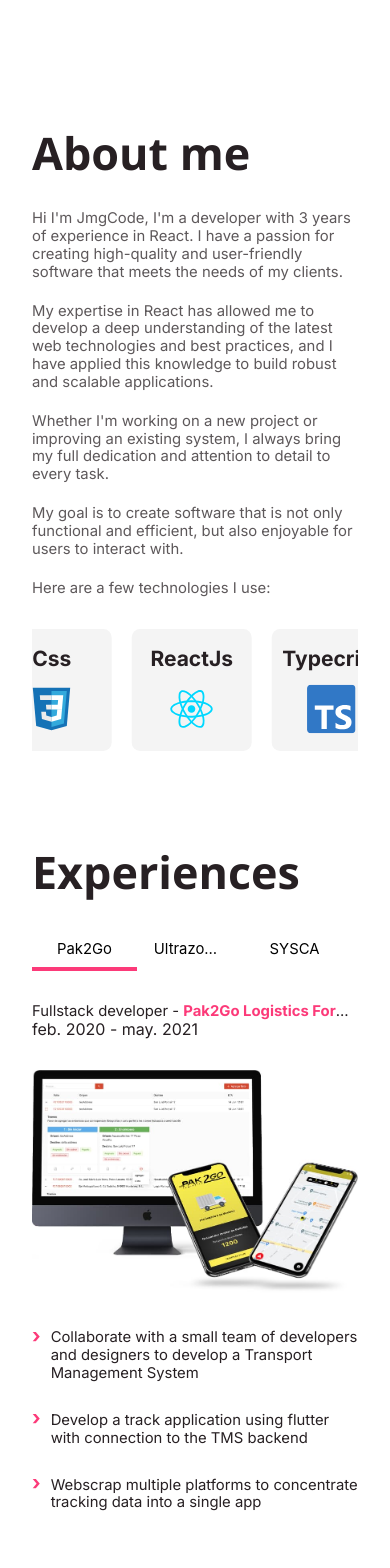
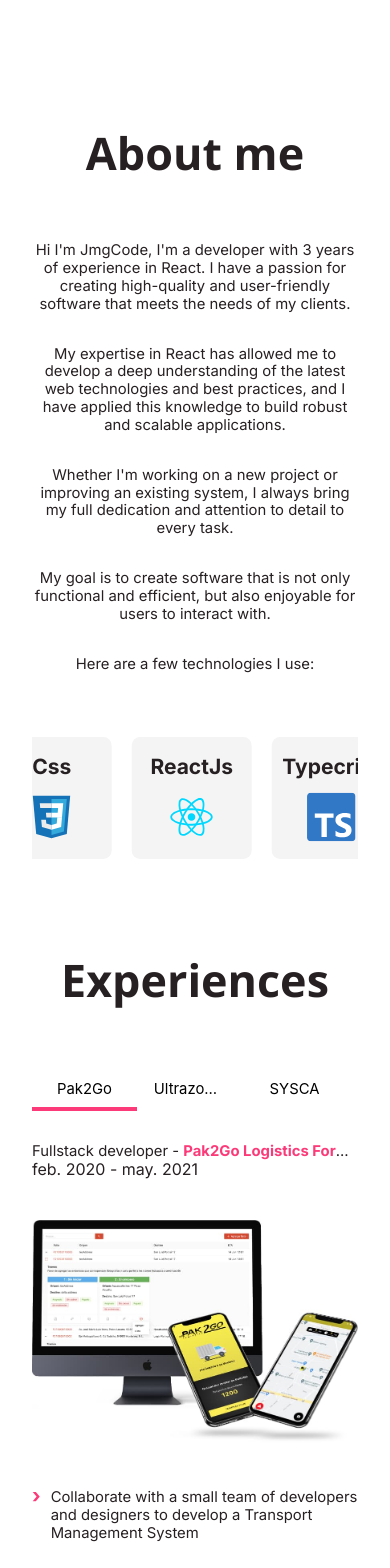
Before and after one commit to JMGCode/portfolio, a Next.js app: page / in a window 390 px wide. Shown: the part 780-2348 px from the top of the page. Built offline with nearby package versions, Linux system fonts and the light colour scheme.

Commit message:
feat: change layout alignment to center all sections

```diff
--- a/app/home/about/about.module.scss
+++ b/app/home/about/about.module.scss
@@ -13,20 +13,23 @@
   margin: 0 auto;
   display: flex;
   flex-direction: column;
-  gap: 32px;
-  margin-bottom: 32px;
+  gap: 64px;
+  // gap: 32px;
+  margin-bottom: 64px;
 }
 
 .message {
   display: flex;
   flex-direction: column;
-  gap: 21px;
-  max-width: 750px;
+  gap: 32px;
+  max-width: 800px;
+  text-align: center;
+  margin: 0 auto;
 }
 
-.message p {
-  color: $black-75;
-}
+// .message p {
+//   // color: $black-75;
+// }
 .message li {
   color: $black-75;
 }
--- a/app/home/about/index.tsx
+++ b/app/home/about/index.tsx
@@ -21,7 +21,7 @@ export const About = () => {
   return (
     <div id="about-section" className={styles.container}>
       <div className={styles.text}>
-        <h2 style={{ fontWeight: "bold" }}>About me</h2>
+        <h2 style={{ fontWeight: "bold", textAlign: "center" }}>About me</h2>
 
         <div className={styles.message}>
           <p>{` Hi I'm JmgCode, I'm a developer with 3 years of experience in React. I have a passion for creating high-quality and user-friendly software that meets the needs of my clients. `}</p>
--- a/app/home/experiences/experiences.module.scss
+++ b/app/home/experiences/experiences.module.scss
@@ -2,9 +2,8 @@
 @import "rfs/scss";
 
 // .container {
-//   display: flex;
-//   flex-direction: column;
-//   gap: 32px;
+//   max-width: 800px;
+//   margin: 0 auto;
 // }
 
 .list {
@@ -20,7 +19,8 @@
   // padding: 0 30px;
   display: flex;
   flex-direction: column;
-  gap: 32px;
+  gap: 64px;
+  // gap: 32px;
 }
 
 .tabcontent {
@@ -99,7 +99,7 @@
     grid-template-columns: 1fr;
   }
   .image-container {
-    height: 250px;
+    height: 270px;
   }
 }
 
--- a/app/home/experiences/index.tsx
+++ b/app/home/experiences/index.tsx
@@ -68,7 +68,7 @@ export const Experiences = () => {
   return (
     <div id="experience-section" className={styles.container}>
       <div className={styles["inner-container"]}>
-        <h2 style={{ fontWeight: "bold" }}>Experiences</h2>
+        <h2 style={{ fontWeight: "bold", textAlign: "center" }}>Experiences</h2>
 
         <Tabs
           tabs={roles.map((role) => ({
--- a/app/home/works/Works.module.scss
+++ b/app/home/works/Works.module.scss
@@ -112,6 +112,13 @@
     align-items: center;
     text-align: center;
   }
+
+  .work-text p {
+    padding: 0 32px;
+    @include font-size(getFontSize(-1));
+    line-height: getLineHeight(-1);
+  }
+
   .work-tech-project-container {
     justify-content: center;
   }
```
